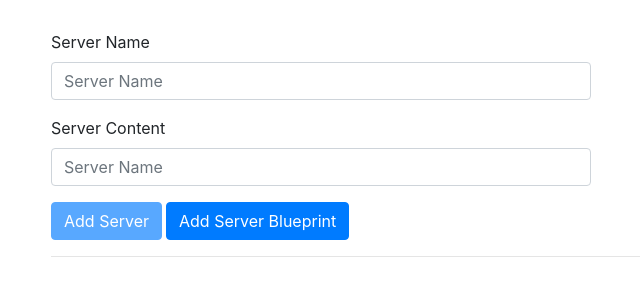
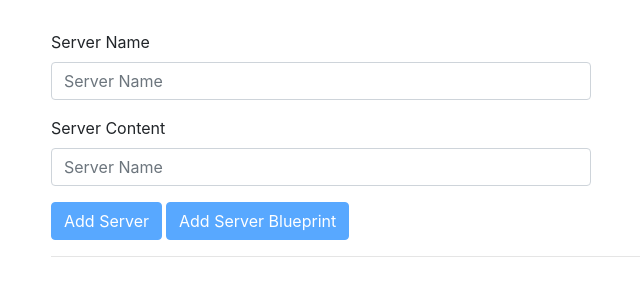
Before and after one commit to HillLuke/Udemy-Angular-The-Complete-Guide, an Angular app in the folder Section 5/cmp-databinding-start/: page / in a window 1280 px wide. Shown: the top 300 px of the page, without its empty margins (34-674 px from the left). Built offline with nearby package versions, Linux system fonts and the light colour scheme.

Commit message:
Update cockpit.component.html

```diff
--- a/Section 5/cmp-databinding-start/src/app/cockpit/cockpit.component.html
+++ b/Section 5/cmp-databinding-start/src/app/cockpit/cockpit.component.html
@@ -15,7 +15,7 @@
           (click)="onAddServer()">Add Server</button>
         <button
           class="btn btn-primary mr-1 mb-1 mb-sm-0 mb-md-0"
-          [disabled]="newServerName || newServerContent"
+          [disabled]="!newServerName || !newServerContent"
           (click)="onAddBlueprint()">Add Server Blueprint</button>
       </div>
     </div>
```
